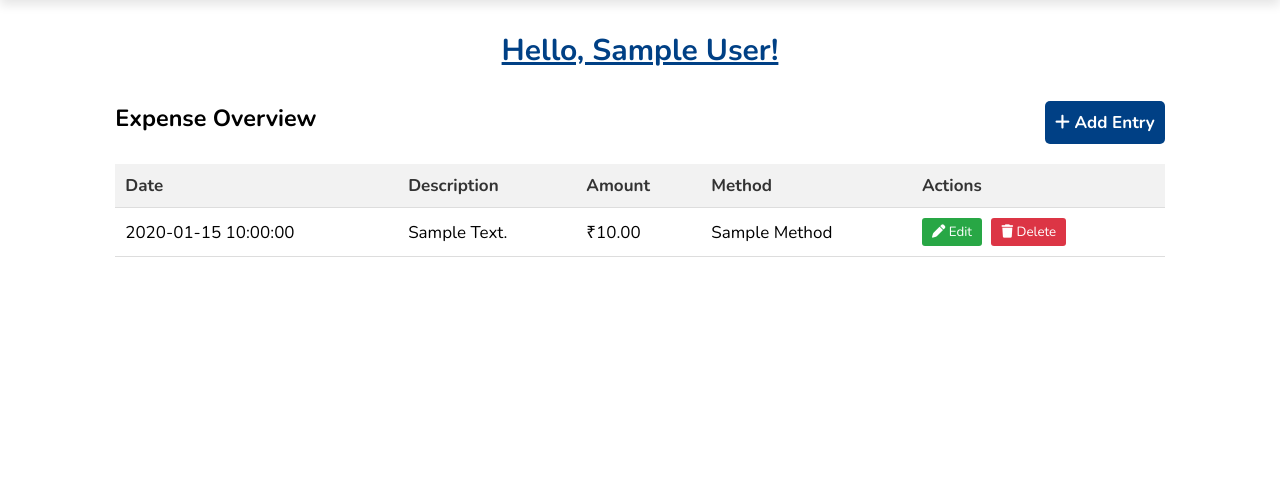
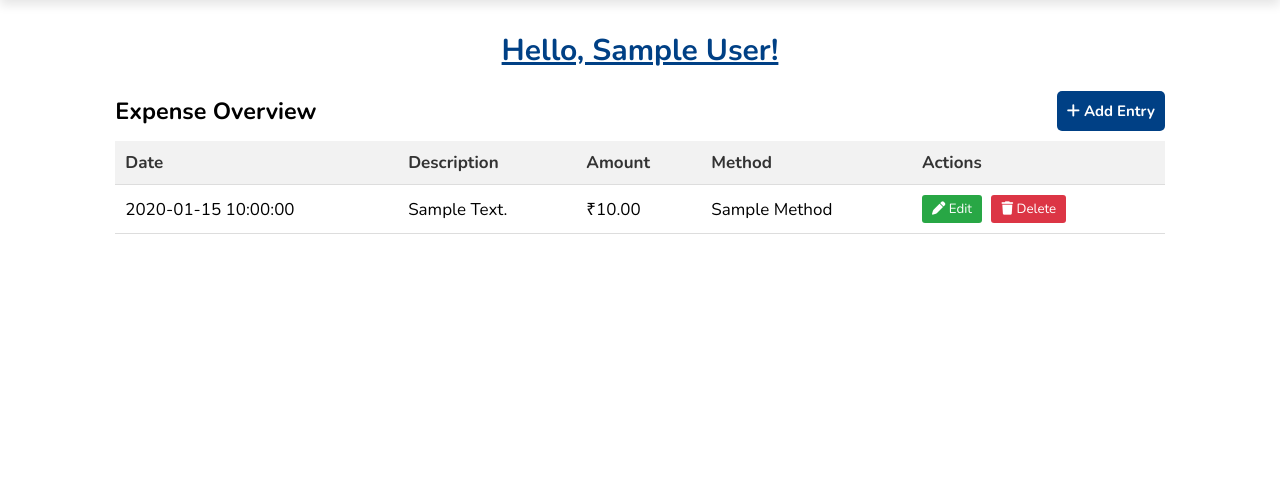
Before and after one commit to Technical-D/TrackExpense, a Flask app: page /home in a window 1280 px wide. Shown: the part 71-568 px from the top of the page. Run offline with Flask 3, Linux system fonts and the light colour scheme; the visitor is signed in with stand-in values (Sample User, id 1); a database or web service that is not in the repository returns one stand-in record (values such as "Sample title"); some libraries are stand-ins or nearby versions.

Commit message:
'changes'

```diff
--- a/src/app.py
+++ b/src/app.py
@@ -153,4 +153,4 @@ def edit_entry():
         return redirect(url_for('login'))
 
 if __name__ == '__main__':
-    app.run(debug=True)
+    app.run(debug=False)
--- a/src/static/script.js
+++ b/src/static/script.js
@@ -71,3 +71,16 @@ window.onclick = function (event) {
 function confirmDelete() {
     return confirm("Are you sure you want to delete this expense?");
 }
+
+// Remove alert after 3 seconds
+document.addEventListener('DOMContentLoaded', (event) => {
+
+    const flashMessage = document.getElementById('flash-msg');
+
+    if (flashMessage) {
+        setTimeout(() => {
+            flashMessage.style.opacity = '0';
+            flashMessage.remove();
+        }, 8000);
+    }
+});
--- a/src/static/style.css
+++ b/src/static/style.css
@@ -206,15 +206,15 @@ section{
     flex-direction: row;
     justify-content: space-between;
     align-items: center;
-    margin-bottom: 20px;
     font-size: 2rem;
 }
 .table-overview .btn{
-    font-size: 1.7rem;
+    font-size: 1.5rem;
     padding: 1rem 1rem;
+    margin-top: 0;
 }
 .expenses-table {
-    margin-top: 20px;
+    margin-top: 10px;
     text-align: center;
 }
 
@@ -329,6 +329,7 @@ section{
     color: red;
     text-align: center;
     font-size: 1.7rem;
+    transition: opacity 0.5s ease-out;
 }
 
 /* Media Queries */
--- a/src/templates/home.html
+++ b/src/templates/home.html
@@ -30,7 +30,7 @@
     </div>
     {% with messages = get_flashed_messages() %}
             {% if messages %}
-              <div class="flash">{{ messages[0] }}</div>
+              <div class="flash" id="flash-msg">{{ messages[0] }}</div>
             {% endif %}
     {% endwith %}
     <div class="expenses-table">
```
Also changed, not shown: requirements.txt (added, +13 -0 lines).
